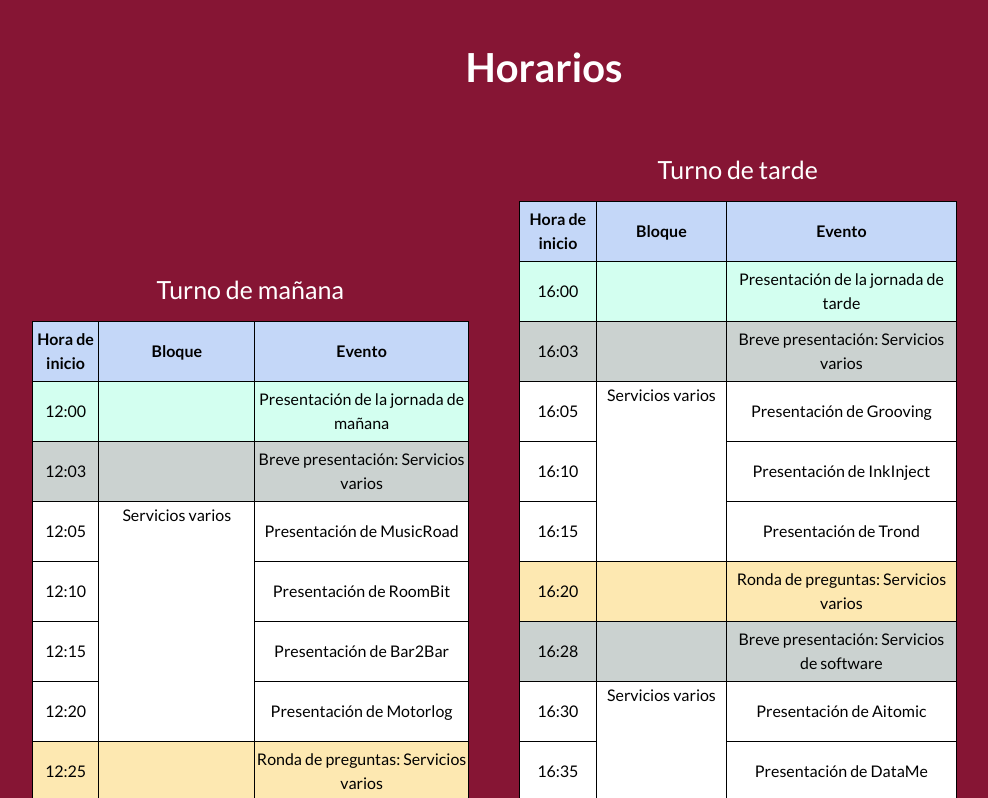
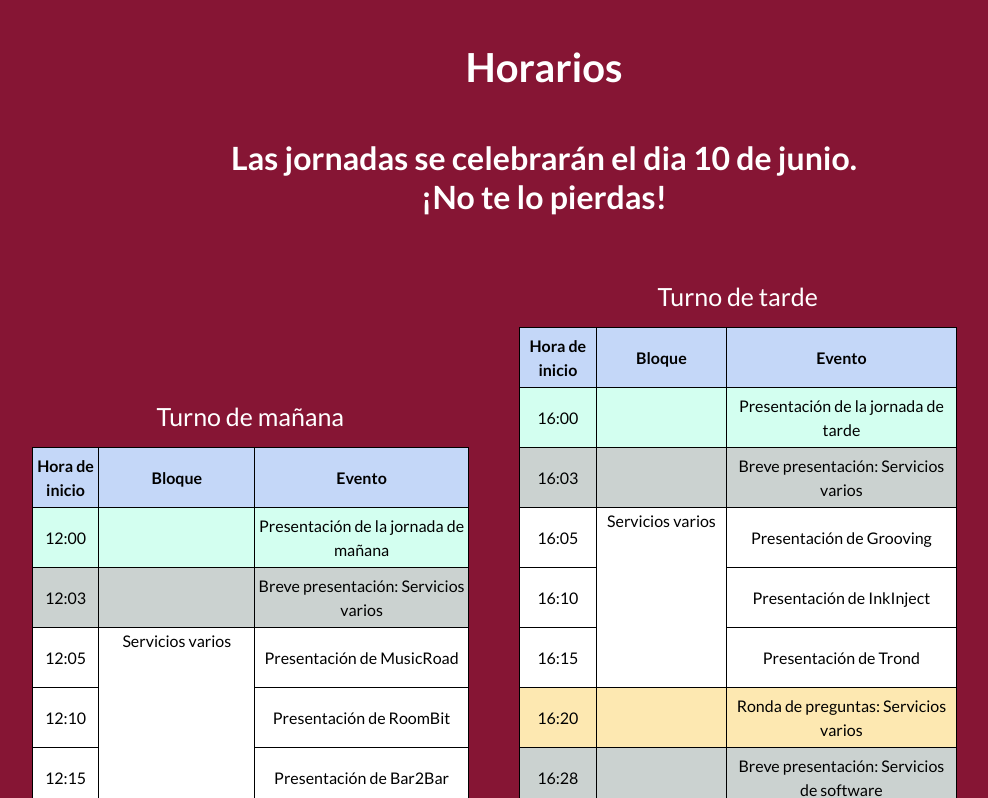
Before and after one commit to isppstartus/home, a website: page index.html in a window 1280 px wide. Shown: the part 4060-4858 px from the top of the page, without its empty margins (96-1084 px from the left). Drawn offline with Linux system fonts and the light colour scheme.

Commit message:
Ligeros cambios apartado horarios

```diff
--- a/css/custom.css
+++ b/css/custom.css
@@ -101,6 +101,7 @@
     align-items: center;
     justify-items: center;
     margin-bottom: 100px;
+    margin-top: 50px;
     display: flex;
     color: black;
 }
--- a/index.html
+++ b/index.html
@@ -281,6 +281,7 @@
             <div class="row">
                 <div class="col-xl-9 mx-auto">
                     <h1 class="mb-5">Horarios</h1>
+                    <h2>Las jornadas se celebrarán el dia 10 de junio. </br>¡No te lo pierdas!</h2>
                     <div id="tabla1">
                         <table id="horman">
                             <caption id="titulo">Turno de mañana</caption>
```
